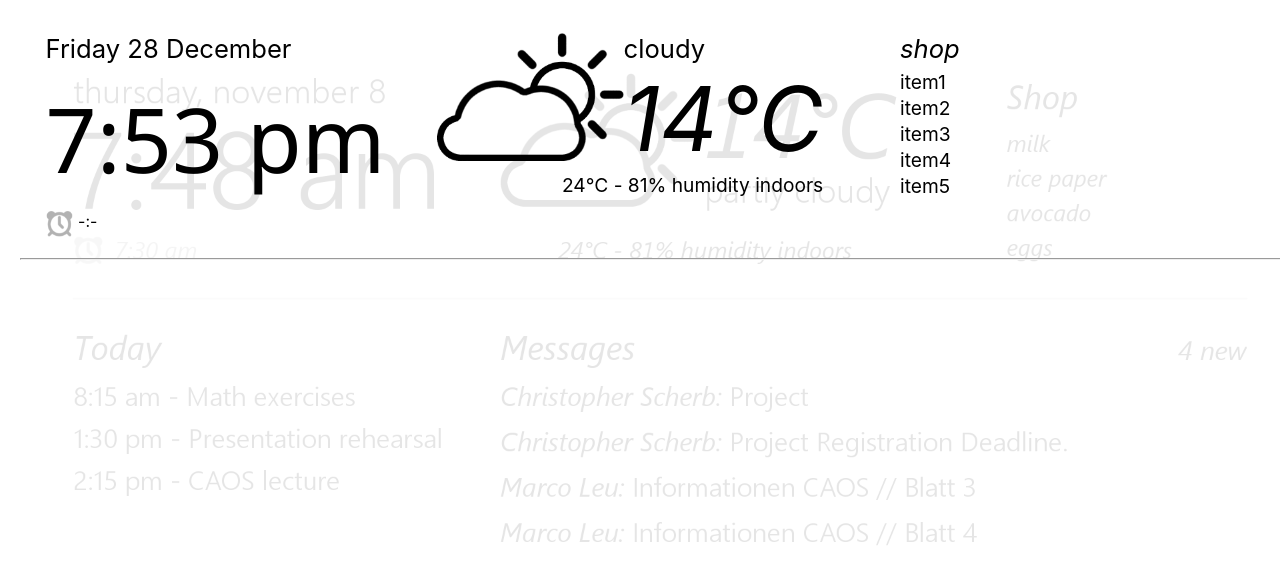
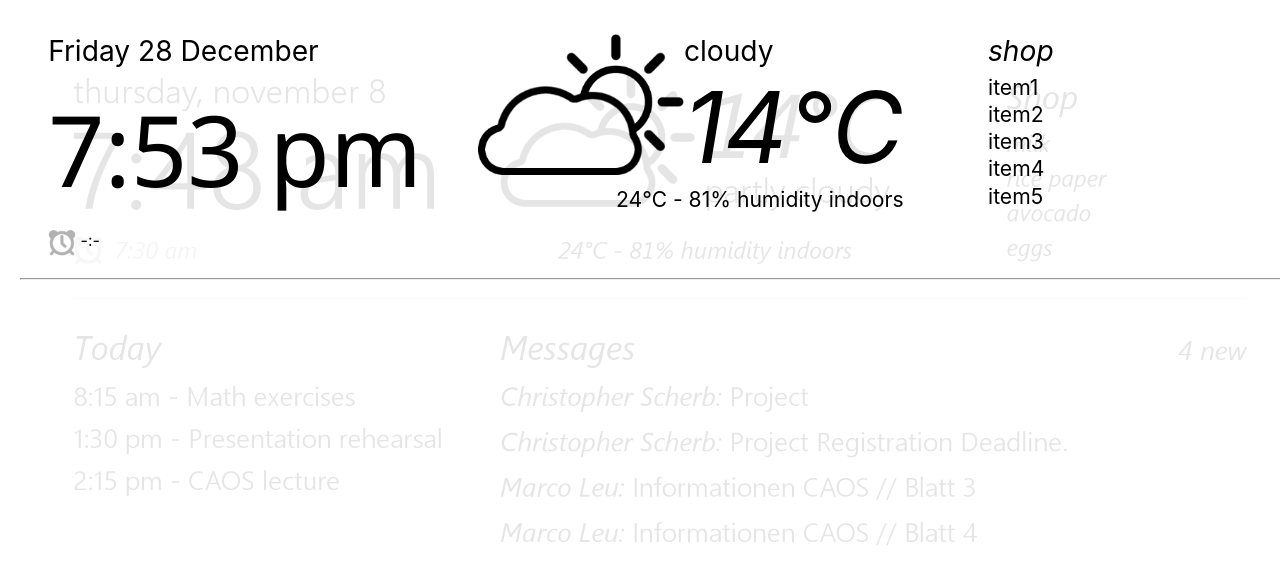
Before and after one commit to dacostaeric/smartpi, a React (Create React App) app in the folder smartpi-react/: page / in a window 1280 px wide. Shown: the top 584 px of the page. Built offline with nearby package versions, Linux system fonts and the light colour scheme.

Commit message:
Scale by 10 per cent

```diff
--- a/smartpi-react/src/theme.js
+++ b/smartpi-react/src/theme.js
@@ -1,4 +1,4 @@
-const scale = 1;
+const scale = 1.1;
 const unit = "vw";
 
 const theme = {
```
